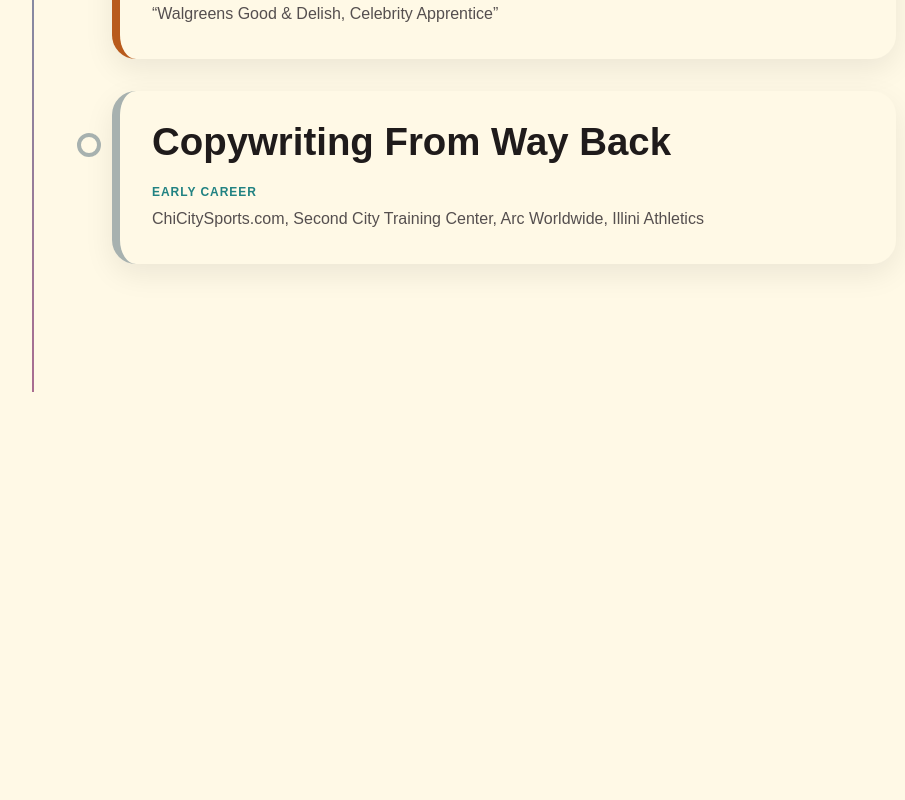
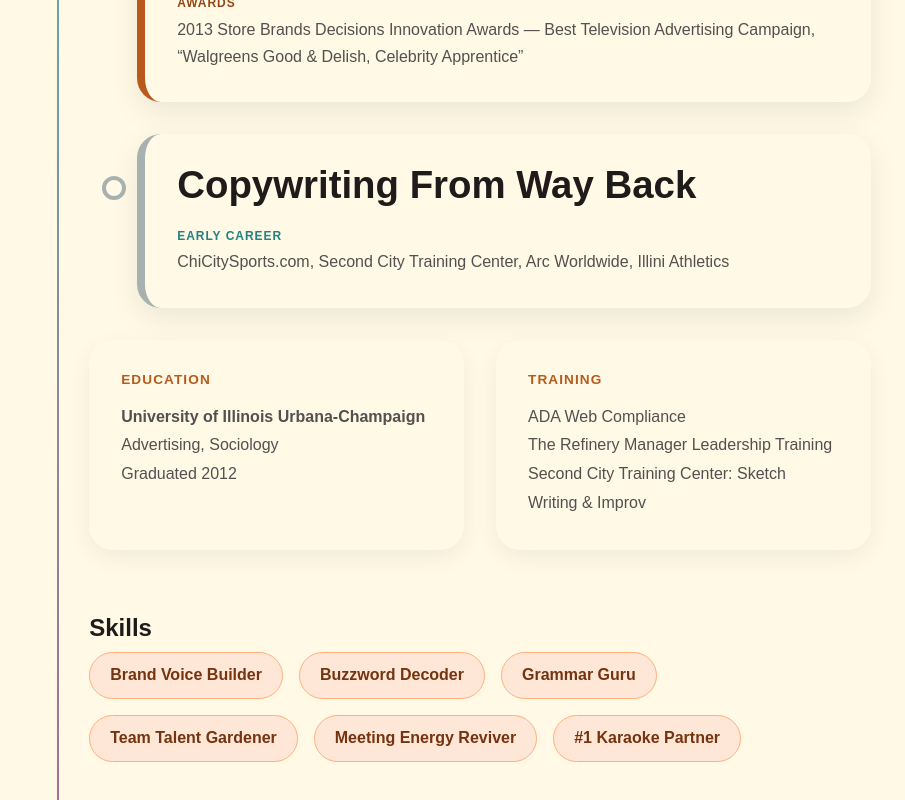
Before and after one commit to bobsport33/agk, a Next.js app: page /resume in a window 1280 px wide. Shown: the part 2753-3553 px from the top of the page, without its empty margins (160-1065 px from the left). Before the commit the page ends 3145 px from the top, so only its background shows below. Built offline with nearby package versions, Linux system fonts and the light colour scheme.

Commit message:
add education and skills to resume page

```diff
--- a/src/modules/Header/Index.tsx
+++ b/src/modules/Header/Index.tsx
@@ -8,7 +8,6 @@
 	display: flex;
 	justify-content: space-between;
 	align-items: center;
-	padding: var(--padding);
 
 	.header {
 		&__logo {
--- a/src/pages/resume.tsx
+++ b/src/pages/resume.tsx
@@ -166,6 +166,92 @@
 	.resume__text {
 		line-height: 1.7;
 		color: var(--neutral-900);
+	}
+
+	.resume__background {
+		margin-top: 5rem;
+		padding-top: 5rem;
+
+		border-top: 1px solid var(--neutral-300);
+	}
+
+	.resume__backgroundHeading {
+		font-size: clamp(2rem, 4vw, 3rem);
+		font-weight: 900;
+		margin-bottom: 3rem;
+
+		color: var(--neutral-1000);
+	}
+
+	.resume__infoGrid {
+		display: grid;
+		grid-template-columns: repeat(2, minmax(0, 1fr));
+		gap: 2rem;
+		margin-bottom: 4rem;
+	}
+
+	.resume__infoCard {
+		padding: 2rem;
+
+		background: var(--neutral-100);
+
+		border-radius: 24px;
+
+		box-shadow: 0 8px 24px rgba(0, 0, 0, 0.06);
+	}
+
+	.resume__infoTitle {
+		font-size: 0.85rem;
+		font-weight: 800;
+		letter-spacing: 0.08em;
+		text-transform: uppercase;
+
+		color: var(--primary-700);
+
+		margin-bottom: 1rem;
+	}
+
+	.resume__infoContent {
+		line-height: 1.8;
+		color: var(--neutral-900);
+	}
+
+	.resume__skills {
+		display: flex;
+		flex-direction: column;
+		gap: 10px;
+	}
+
+	.resume__skillTitle {
+		font-size: 1.5rem;
+	}
+
+	.resume__skill {
+		padding: 0.85rem 1.25rem;
+
+		background: var(--primary-100);
+
+		border: 1px solid var(--primary-300);
+
+		border-radius: 999px;
+
+		font-weight: 700;
+
+		color: var(--primary-900);
+
+		transition: all 0.2s ease;
+	}
+
+	.resume__skill:hover {
+		transform: translateY(-2px);
+
+		background: var(--primary-200);
+	}
+
+	.resume__skillList {
+		display: flex;
+		flex-wrap: wrap;
+		gap: 1rem;
 	}
 
 	@media (max-width: 768px) {
@@ -412,6 +498,42 @@
 					</div>
 				</div>
 			</div>
+			<div className="resume__infoGrid">
+				<div className="resume__infoCard">
+					<div className="resume__infoTitle">Education</div>
+
+					<div className="resume__infoContent">
+						<strong>University of Illinois Urbana-Champaign</strong>
+						<br />
+						Advertising, Sociology
+						<br />
+						Graduated 2012
+					</div>
+				</div>
+
+				<div className="resume__infoCard">
+					<div className="resume__infoTitle">Training</div>
+
+					<div className="resume__infoContent">
+						ADA Web Compliance
+						<br />
+						The Refinery Manager Leadership Training
+						<br />
+						Second City Training Center: Sketch Writing & Improv
+					</div>
+				</div>
+			</div>
+			<div className="resume__skills">
+				<h3 className="resume__skillTitle">Skills</h3>
+				<div className="resume__skillList">
+					<div className="resume__skill">Brand Voice Builder</div>
+					<div className="resume__skill">Buzzword Decoder</div>
+					<div className="resume__skill">Grammar Guru</div>
+					<div className="resume__skill">Team Talent Gardener</div>
+					<div className="resume__skill">Meeting Energy Reviver</div>
+					<div className="resume__skill">#1 Karaoke Partner</div>
+				</div>
+			</div>
 		</ResumeCont>
 	);
 };
--- a/src/styles/globals.css
+++ b/src/styles/globals.css
@@ -43,7 +43,7 @@
 	--accent-900: #3d2232;
 	--accent-1000: #24131d;
 
-	--padding: 0 24px;
+	--padding: 0 36px;
 }
 
 html,
@@ -58,6 +58,7 @@
 	font-family: Arial, Helvetica, sans-serif;
 	-webkit-font-smoothing: antialiased;
 	-moz-osx-font-smoothing: grayscale;
+	padding: var(--padding);
 }
 
 * {
```
